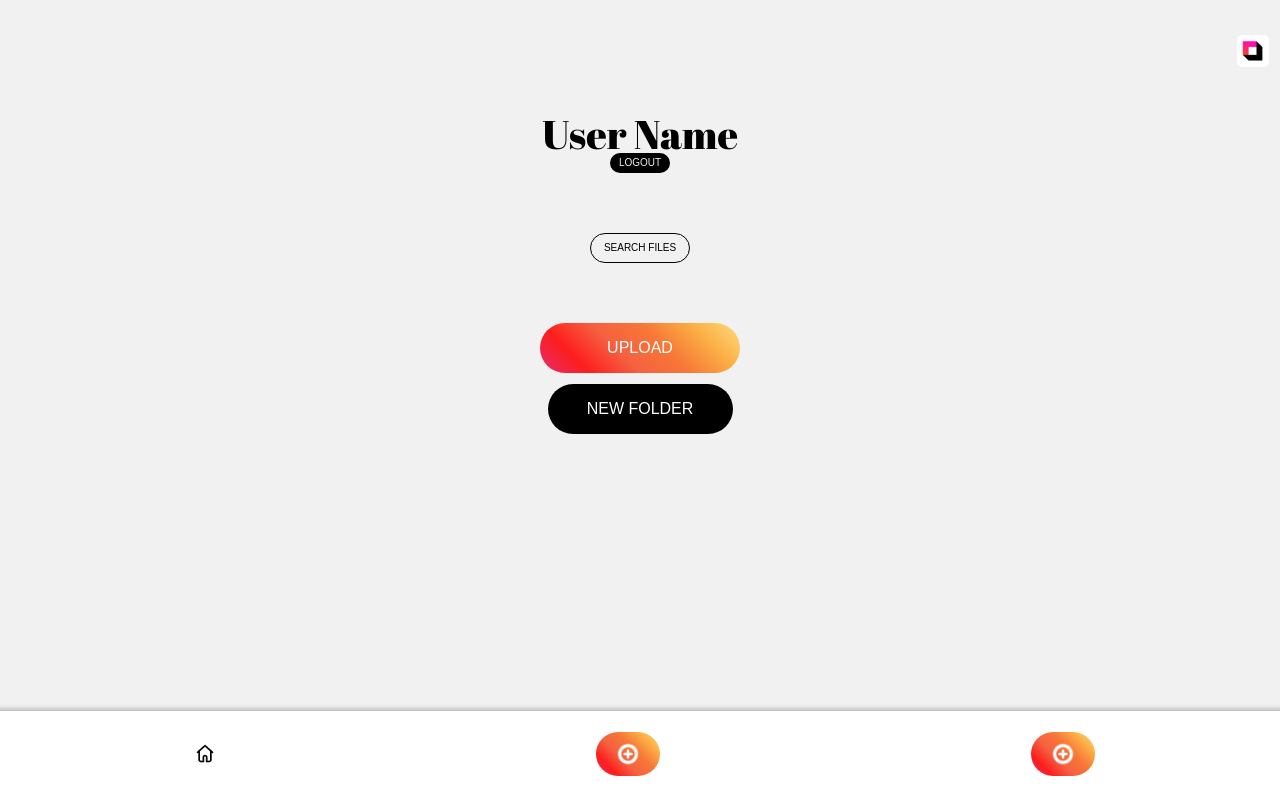
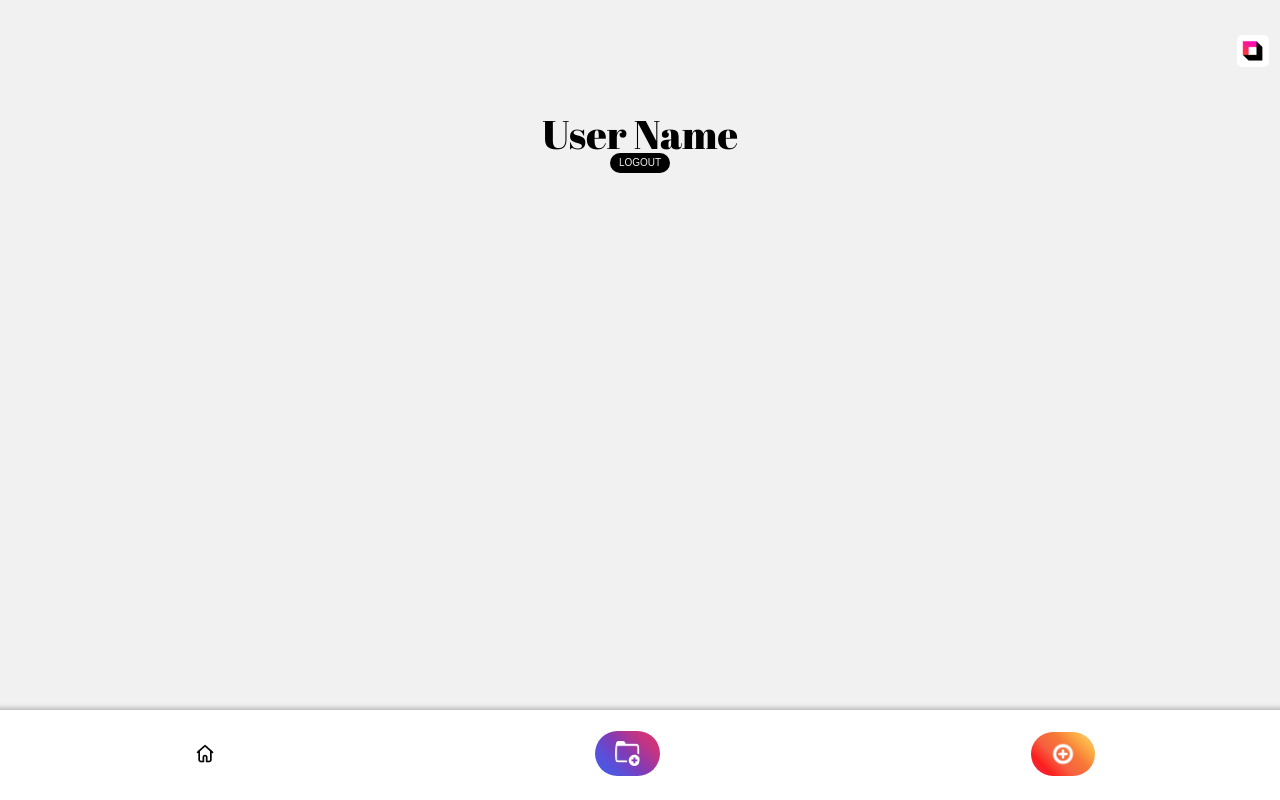
Before and after one commit to Riyadaram/PROYECTO_FINAL, a React (Vite) app: page /user-content in a window 1280 px wide. Built offline with nearby package versions, Linux system fonts and the light colour scheme; a web font is replaced by a local one.

Commit message:
User content limpia, FooterMenu Actualizado

```diff
--- a/src/components/FooterMenu/FooterMenu.css
+++ b/src/components/FooterMenu/FooterMenu.css
@@ -31,6 +31,20 @@ button {
   padding: 10px;
 }
 
+.folder-button {
+  position: relative;
+  width: 25px;
+  padding: 10px 20px;
+  border-radius: 50px;
+  background: linear-gradient(45deg, #405de6, #5851db, #833ab4, #c13584, #e1306c);
+  transition: background 1.5s ease-in-out, color 1s ease-in-out;
+  border: 0px solid transparent;
+}
+
+.folder-button:hover {
+  background: linear-gradient(45deg, #e1306c, #fd1d1d, #f56040, #f77737, #fcaf45, #ffdc80);
+}
+
 .plus-button {
   position: relative;
   width: 30px;
--- a/src/components/FooterMenu/FooterMenu.jsx
+++ b/src/components/FooterMenu/FooterMenu.jsx
@@ -6,7 +6,7 @@ import { uploadFileService } from '../../services';
 
 import Home from '../../assets/footer_menu_logos/Home_button.png';
 import Plus from '../../assets/footer_menu_logos/Plus_button.png';
-import Folder from '../../assets/footer_menu_logos/'
+import Folder from '../../assets/footer_menu_logos/Add_folder_button.png';
 
 
 const FooterMenu = () => {
@@ -41,8 +41,9 @@ const FooterMenu = () => {
                 </button>
 
                 <button>
-                    {/* Renderiza el botón plus con el evento onClick */}
-                    <img src={Plus} className="plus-button" alt="Plus Button Logo" onClick={handlePlusButtonClick}/>
+                    <Link to="/create-folder">
+                        <img src={Folder} className="folder-button" alt="Add Folder Logo" />
+                    </Link>
                 </button>
 
                 <button>
--- a/src/pages/userPage/UserContent.jsx
+++ b/src/pages/userPage/UserContent.jsx
@@ -1,8 +1,8 @@
-import { Link, useNavigate } from 'react-router-dom'
+import { useNavigate } from 'react-router-dom'
 import { useContext } from 'react'
 import { AutenticacionContext } from '../../context/AutenticacionContext'
 import Header from '../../components/Header/Header'
-import FileUpload from './FileUpload'
+
 import FooterMenu from '../../components/footerMenu/FooterMenu'
 import './UserContent.css'
 
@@ -28,8 +28,7 @@ const UserContent = () => {
             </a>
 
 
-            <FileUpload />
-            <Link to='/create-folder' className="create-folder-btn" >New Folder</Link>
+
 
             <FooterMenu />
 
```
